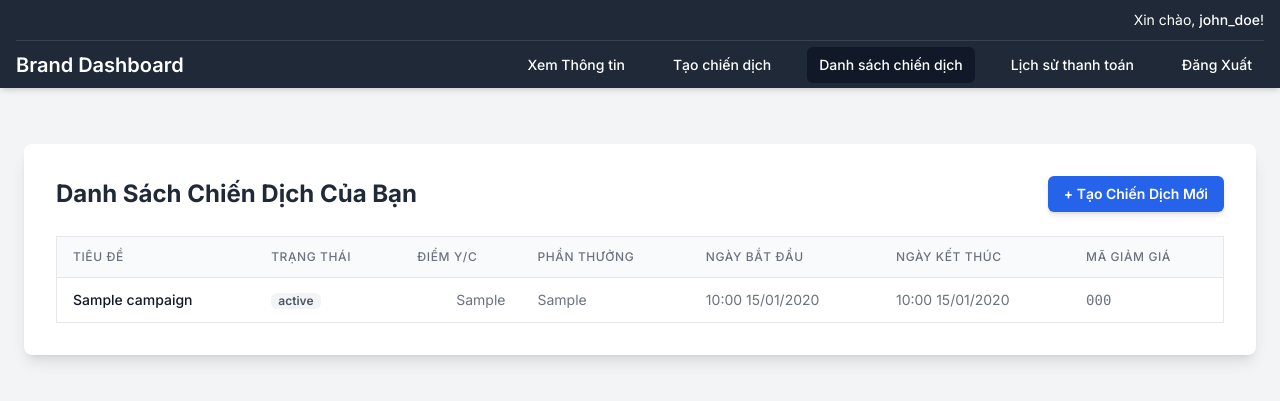
After one commit to Chungg25/Loyalty_Point_System, a Flask app: page /campaign/get_campaign_page in a window 1280 px wide. The commit adds this page. Shown: the top 401 px of the page. Run offline with Flask 3, Linux system fonts and the light colour scheme; a user stored in the database is signed in; tables that the repository leaves empty or names only in its code hold one stand-in row (values such as "Sample post"); some libraries are stand-ins or nearby versions.

Commit message:
campaign service

```diff
--- /dev/null
+++ b/templates/campaign_service/get_campaign.html
@@ -0,0 +1,275 @@
+<!DOCTYPE html>
+<html lang="vi">
+
+<head>
+    <meta charset="UTF-8">
+    <meta name="viewport" content="width=device-width, initial-scale=1.0">
+    <title>Danh Sách Chiến Dịch</title>
+    <script src="https://cdn.tailwindcss.com"></script>
+    <link href="https://fonts.googleapis.com/css2?family=Inter:wght@400;500;600;700&display=swap" rel="stylesheet">
+    <style>
+        body {
+            font-family: 'Inter', sans-serif;
+        }
+
+        /* Custom styles for status badges */
+        .status-badge {
+            display: inline-block;
+            padding: 0.2em 0.6em;
+            font-size: 0.75rem;
+            /* text-xs */
+            font-weight: 600;
+            /* font-semibold */
+            line-height: 1;
+            text-align: center;
+            white-space: nowrap;
+            vertical-align: baseline;
+            border-radius: 0.375rem;
+            /* rounded-md */
+        }
+
+        .status-draft {
+            background-color: #e5e7eb;
+            color: #4b5563;
+        }
+
+        /* gray-200 / gray-600 */
+        .status-pending_approval {
+            background-color: #fef3c7;
+            color: #b45309;
+        }
+
+        /* yellow-100 / yellow-700 */
+        .status-approved {
+            background-color: #d1fae5;
+            color: #065f46;
+        }
+
+        /* green-100 / green-800 */
+        .status-rejected {
+            background-color: #fee2e2;
+            color: #991b1b;
+        }
+
+        /* red-100 / red-800 */
+        .status-active {
+            background-color: #dbeafe;
+            color: #1e40af;
+        }
+
+        /* blue-100 / blue-800 */
+        .status-ended {
+            background-color: #f3f4f6;
+            color: #6b7280;
+        }
+
+        /* gray-100 / gray-500 */
+        .status-unknown {
+            background-color: #f3f4f6;
+            color: #4b5563;
+        }
+
+        /* gray-100 / gray-600 */
+
+        /* Loading spinner */
+        .loader {
+            border: 4px solid #f3f3f3;
+            /* Light grey */
+            border-top: 4px solid #3498db;
+            /* Blue */
+            border-radius: 50%;
+            width: 30px;
+            height: 30px;
+            animation: spin 1s linear infinite;
+            margin: 20px auto;
+        }
+
+        @keyframes spin {
+            0% {
+                transform: rotate(0deg);
+            }
+
+            100% {
+                transform: rotate(360deg);
+            }
+        }
+    </style>
+</head>
+
+<body class="bg-gray-100">
+
+    <nav class="bg-gray-800 text-white shadow-md">
+        <div class="container mx-auto px-4">
+            <div class="flex justify-end items-center h-10 text-sm">
+                <span>Xin chào, <span class="font-medium">{{ user_name | default('Brand User') }}</span>!</span>
+            </div>
+            <div class="flex justify-between items-center h-12 border-t border-gray-700">
+                <div class="text-xl font-semibold">Brand Dashboard</div>
+                <div class="flex space-x-6">
+                    <a href="#" class="hover:text-gray-300 px-3 py-2 rounded-md text-sm font-medium">Xem Thông tin</a>
+                    <a href="{{ url_for('campaign.create_campaign_page') }}"
+                        class="hover:text-gray-300 px-3 py-2 rounded-md text-sm font-medium">Tạo chiến dịch</a>
+                    <a href="" class="bg-gray-900 text-white px-3 py-2 rounded-md text-sm font-medium"
+                        aria-current="page">Danh
+                        sách chiến dịch</a>
+                    <a href="#" class="hover:text-gray-300 px-3 py-2 rounded-md text-sm font-medium">Lịch sử thanh
+                        toán</a>
+                    <a href="{{ url_for('user.logout') }}"
+                        class="hover:text-gray-300 px-3 py-2 rounded-md text-sm font-medium">Đăng Xuất</a>
+                </div>
+            </div>
+        </div>
+    </nav>
+
+    <div class="container mx-auto mt-8 p-4 sm:p-6">
+        <div class="bg-white p-6 sm:p-8 rounded-lg shadow-lg w-full mx-auto">
+            <div class="flex justify-between items-center mb-6">
+                <h1 class="text-2xl font-bold text-gray-800">Danh Sách Chiến Dịch Của Bạn</h1>
+                <a href="{{ url_for('campaign.create_campaign_page') }}"
+                    class="px-4 py-2 bg-blue-600 text-white font-semibold rounded-md shadow-md hover:bg-blue-700 focus:outline-none focus:ring-2 focus:ring-blue-500 focus:ring-offset-2 transition duration-150 ease-in-out text-sm">
+                    + Tạo Chiến Dịch Mới
+                </a>
+            </div>
+
+
+            <div id="messageArea" class="mb-4 text-center"></div>
+
+            <div class="overflow-x-auto">
+                <table class="min-w-full divide-y divide-gray-200 border border-gray-200">
+                    <thead class="bg-gray-50">
+                        <tr>
+                            <th scope="col"
+                                class="px-4 py-3 text-left text-xs font-medium text-gray-500 uppercase tracking-wider">
+                                Tiêu đề</th>
+                            <th scope="col"
+                                class="px-4 py-3 text-left text-xs font-medium text-gray-500 uppercase tracking-wider">
+                                Trạng thái</th>
+                            <th scope="col"
+                                class="px-4 py-3 text-left text-xs font-medium text-gray-500 uppercase tracking-wider">
+                                Điểm Y/C</th>
+                            <th scope="col"
+                                class="px-4 py-3 text-left text-xs font-medium text-gray-500 uppercase tracking-wider">
+                                Phần thưởng</th>
+                            <th scope="col"
+                                class="px-4 py-3 text-left text-xs font-medium text-gray-500 uppercase tracking-wider">
+                                Ngày Bắt Đầu</th>
+                            <th scope="col"
+                                class="px-4 py-3 text-left text-xs font-medium text-gray-500 uppercase tracking-wider">
+                                Ngày Kết Thúc</th>
+                            <th scope="col"
+                                class="px-4 py-3 text-left text-xs font-medium text-gray-500 uppercase tracking-wider">
+                                Mã Giảm Giá</th>
+                        </tr>
+                    </thead>
+                    <tbody id="campaignTableBody" class="bg-white divide-y divide-gray-200">
+                    </tbody>
+                </table>
+            </div>
+            <div id="emptyMessage" class="text-center py-10 text-gray-500 hidden">
+                Bạn chưa tạo chiến dịch nào.
+            </div>
+        </div>
+    </div>
+
+    <script>
+        const tableBody = document.getElementById('campaignTableBody');
+        const messageArea = document.getElementById('messageArea');
+        const emptyMessage = document.getElementById('emptyMessage');
+
+        // Function to format date string (YYYY-MM-DDTHH:mm:ss) to a readable format
+        function formatDateTime(isoString) {
+            if (!isoString) return 'N/A';
+            try {
+                const date = new Date(isoString);
+                // Check if date is valid
+                if (isNaN(date.getTime())) {
+                    return 'Invalid Date';
+                }
+                // Format to DD/MM/YYYY HH:mm
+                const options = { year: 'numeric', month: '2-digit', day: '2-digit', hour: '2-digit', minute: '2-digit', hour12: false };
+                return date.toLocaleString('vi-VN', options).replace(',', ''); // Use Vietnamese locale
+            } catch (e) {
+                console.error("Error formatting date:", isoString, e);
+                return 'Invalid Date';
+            }
+        }
+
+        // Function to get status text and badge class
+        function getStatusInfo(status) {
+            const statusMap = {
+                'DRAFT': { text: 'Bản nháp', class: 'status-draft' },
+                'PENDING_APPROVAL': { text: 'Chờ duyệt', class: 'status-pending_approval' },
+                'APPROVED': { text: 'Đã duyệt', class: 'status-approved' }, // Consider adding ACTIVE based on dates
+                'REJECTED': { text: 'Bị từ chối', class: 'status-rejected' },
+                'ACTIVE': { text: 'Đang chạy', class: 'status-active' }, // You might need logic to determine this based on dates and APPROVED status
+                'ENDED': { text: 'Đã kết thúc', class: 'status-ended' } // You might need logic to determine this based on end_at date
+            };
+            return statusMap[status] || { text: status || 'Không rõ', class: 'status-unknown' };
+        }
+
+
+        // Function to fetch and display campaigns
+        async function loadCampaigns() {
+            messageArea.innerHTML = '<div class="loader"></div><p>Đang tải danh sách chiến dịch...</p>'; // Show loading indicator
+            tableBody.innerHTML = ''; // Clear existing table rows
+            emptyMessage.classList.add('hidden'); // Hide empty message
+
+            try {
+                // Use the correct API endpoint defined in campaign_service.py
+                const brandid = "{{ brand_id }}"; // Get the brand ID from the user session
+                const response = await fetch(`/campaign/get_campaign/${brandid}`); // Adjust if your prefix is different
+
+                if (!response.ok) {
+                    // Handle non-2xx responses (like 401 Unauthorized, 500 Server Error)
+                    let errorMsg = `Lỗi ${response.status}: Không thể tải danh sách.`;
+                    try {
+                        const errorData = await response.json();
+                        errorMsg = `Lỗi ${response.status}: ${errorData.error || 'Không thể tải danh sách.'}`;
+                        // Redirect to login if unauthorized
+                        if (response.status === 401) {
+                            window.location.href = "{{ url_for('user.login_page') }}"; // Redirect using url_for
+                            return; // Stop further processing
+                        }
+                    } catch (e) { /* Ignore if response is not JSON */ }
+                    throw new Error(errorMsg);
+                }
+
+                const campaigns = await response.json();
+                messageArea.innerHTML = ''; // Clear loading message
+
+                if (campaigns && campaigns.length > 0) {
+                    campaigns.forEach(campaign => {
+                        const statusInfo = getStatusInfo(campaign.status);
+                        const row = `
+                            <tr>
+                                <td class="px-4 py-3 whitespace-nowrap text-sm font-medium text-gray-900">${campaign.title || 'N/A'}</td>
+                                <td class="px-4 py-3 whitespace-nowrap text-sm">
+                                    <span class="status-badge ${statusInfo.class}">${statusInfo.text}</span>
+                                </td>
+                                <td class="px-4 py-3 whitespace-nowrap text-sm text-gray-500 text-right">${campaign.points_required || 0}</td>
+                                <td class="px-4 py-3 whitespace-nowrap text-sm text-gray-500">${campaign.reward || 'N/A'}</td>
+                                <td class="px-4 py-3 whitespace-nowrap text-sm text-gray-500">${formatDateTime(campaign.start_at)}</td>
+                                <td class="px-4 py-3 whitespace-nowrap text-sm text-gray-500">${formatDateTime(campaign.end_at)}</td>
+                                <td class="px-4 py-3 whitespace-nowrap text-sm text-gray-500 font-mono">${campaign.redemption_code || 'N/A'}</td>
+                                </tr>
+                        `;
+                        tableBody.innerHTML += row;
+                    });
+                } else {
+                    // Show empty message if no campaigns found
+                    emptyMessage.classList.remove('hidden');
+                }
+
+            } catch (error) {
+                console.error('Failed to load campaigns:', error);
+                messageArea.innerHTML = `<p class="text-red-600 font-medium">Lỗi: ${error.message}</p>`;
+            }
+        }
+
+        // Load campaigns when the page content is fully loaded
+        document.addEventListener('DOMContentLoaded', loadCampaigns);
+    </script>
+
+</body>
+
+</html>
--- a/templates/user_service/brand.html
+++ b/templates/user_service/brand.html
@@ -169,7 +169,8 @@
     <div class="navbar">
         <a href="">Xem Thông tin</a>
         <a href="/campaign/create_campaign">Tạo chiến dịch</a>
-        <a href="">Lịch sử thanh toán</a>
+        <a href="/campaign/get_campaign_page">Danh sách chiến dịch</a>
+        <a href="/campaign/payment_history" class="active">Lịch sử thanh toán</a>
         <a href="/user/logout">Đăng Xuất</a>
     </div>
 
```
Also changed, not shown: campaign_service.py (+78 -4 lines), templates/campaign_service/brand_payment_history.html (added, +183 -0 lines).
